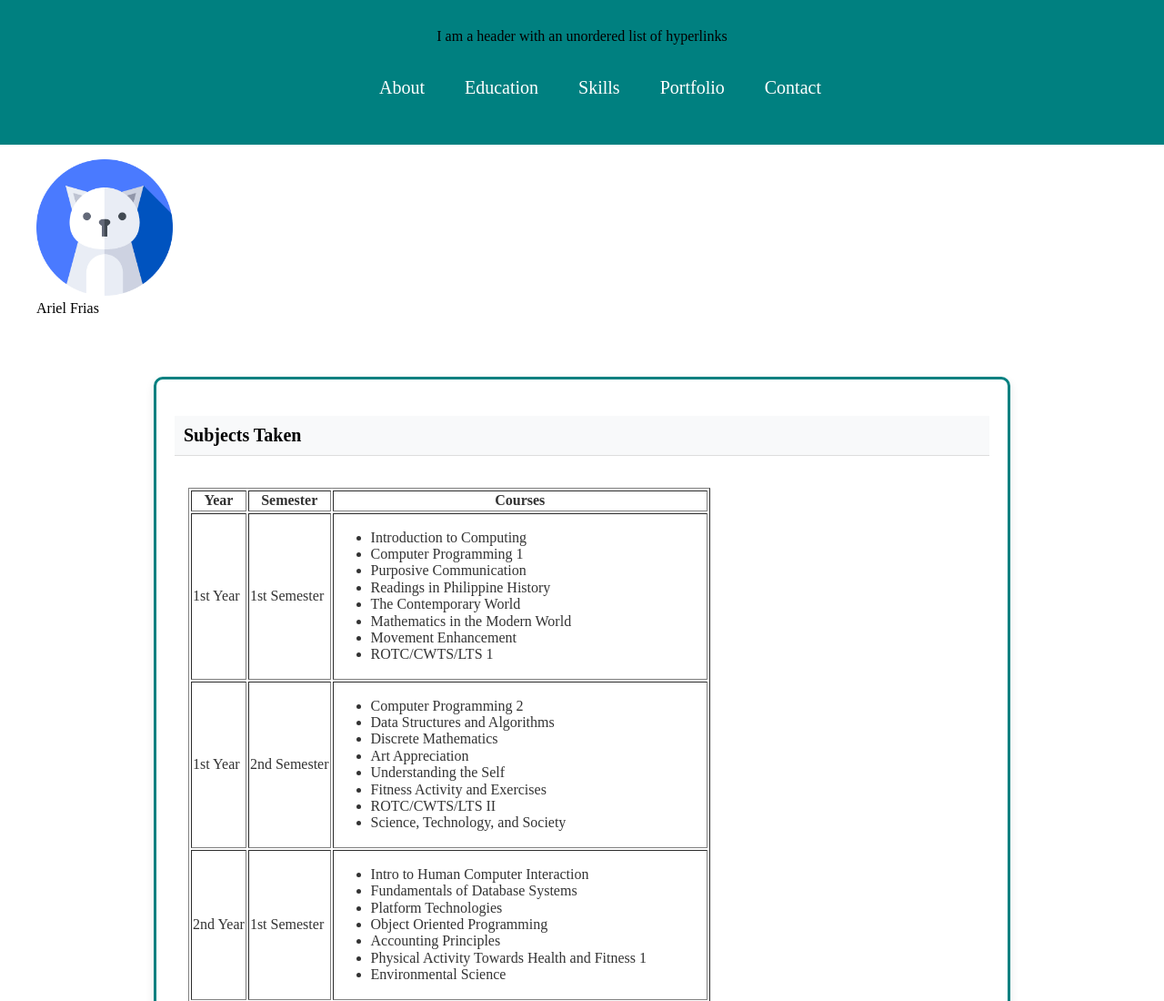
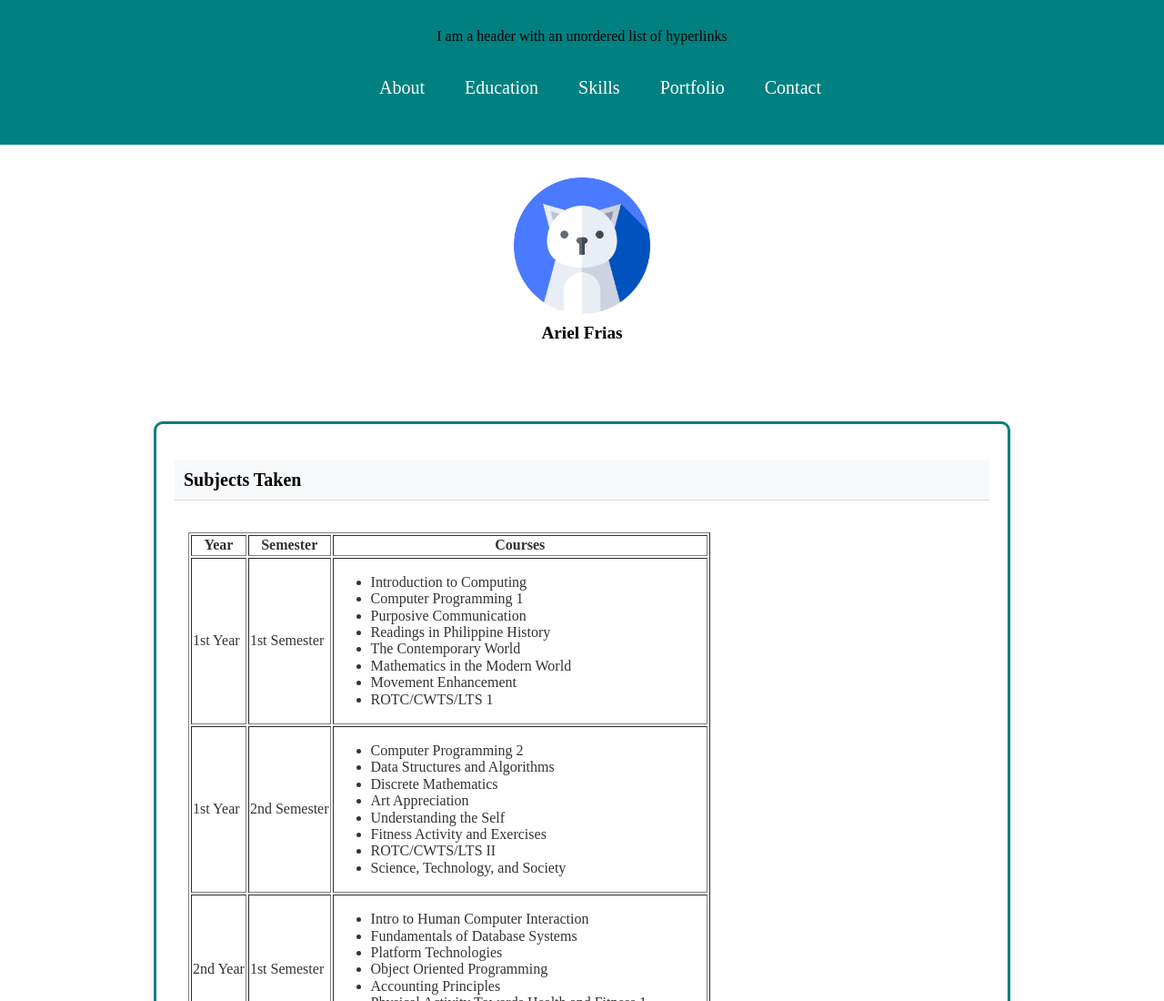
Before and after one commit to arielll74/LAB5-Subjects-Taken, a plain HTML site: page index.html in a window 1280 px wide. Shown: the top 1100 px of the page at 91% size. Drawn offline with nearby package versions, Linux system fonts and the light colour scheme; files that its build step writes are made by us from their sources.

Commit message:
Update styles.css

```diff
--- a/css/styles.css
+++ b/css/styles.css
@@ -171,3 +171,24 @@ footer {
         padding: 10px 0;
     }
 }
+.image-section {
+  text-align: center;
+  margin: 20px auto;
+}
+
+.image-section figure {
+  display: inline-block;
+  text-align: center;
+}
+
+.image-section img {
+  display: block;
+  margin: 0 auto;
+}
+
+.image-section figcaption {
+  margin-top: 10px;
+  font-size: 1.2em;
+  font-weight: bold;
+  text-align: center;
+}
```
